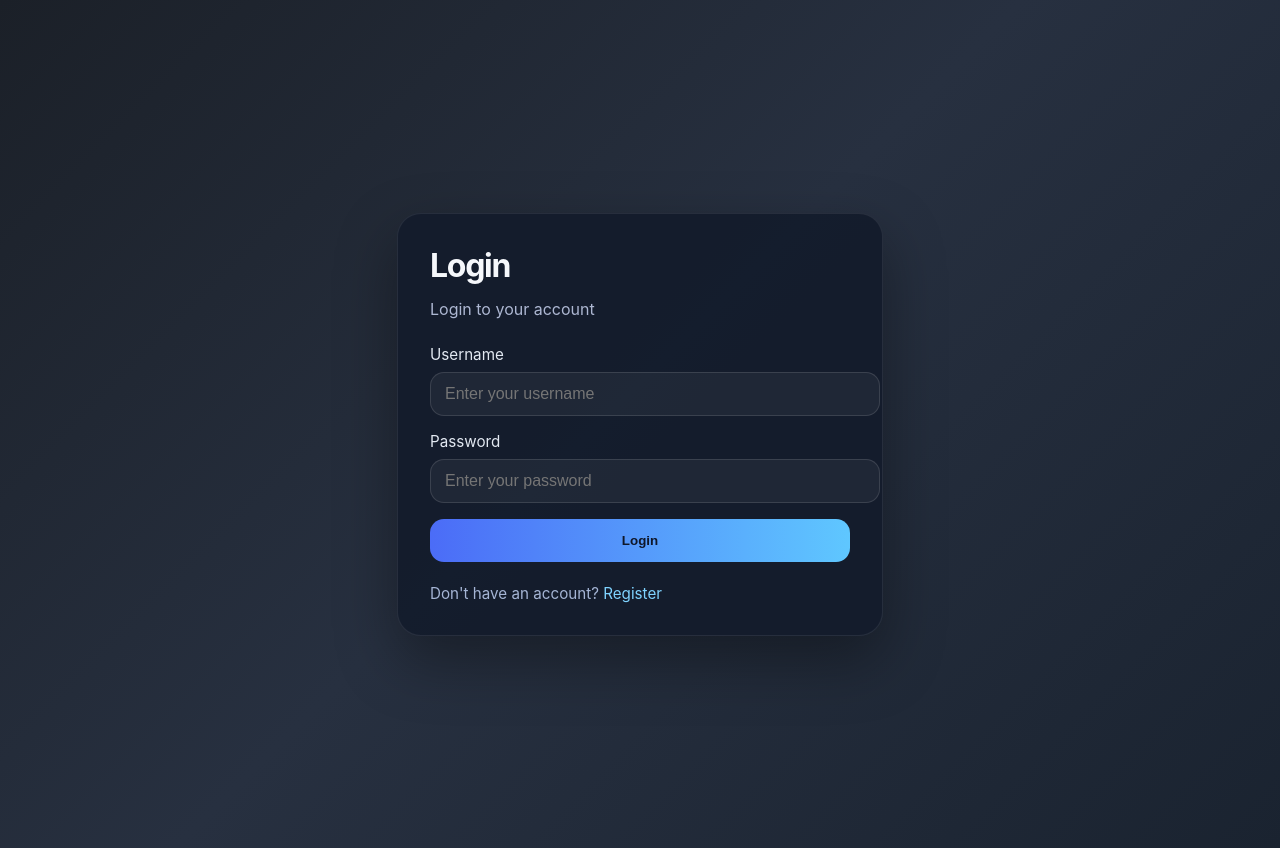
After one commit to nik-767/gloomvalut, a Django app: page /login/ in a window 1280 px wide. The commit adds this page. Run offline with Django 5.2, Linux system fonts and the light colour scheme.

Commit message:
Fix login view and structure project repository

```diff
--- a/core/views.py
+++ b/core/views.py
@@ -1,6 +1,7 @@
 from django.shortcuts import render , redirect
 from .models import *
 from django.contrib.auth.models import User
+from django.contrib.auth import authenticate, login, logout
 # Create your views here.
 
 def home(request):
@@ -20,6 +21,25 @@ def Register(request):
 
 
 
+        return redirect('login')
+
+    return render(request, "core/register.html")
+
+def login_view(request):
+    if request.user.is_authenticated:
         return redirect('home')
 
-    return render(request, "core/register.html")
+    error = None
+    if request.method == "POST":
+        username = request.POST.get('username')
+        password = request.POST.get('password')
+
+        user = authenticate(request, username=username, password=password)
+
+        if user is not None:
+            login(request, user)
+            return redirect('home')
+        else:
+            error = 'Invalid username or password.'
+
+    return render(request, 'core/login.html', {'error': error})
--- a/gloomvalut/settings.py
+++ b/gloomvalut/settings.py
@@ -118,7 +118,7 @@ USE_TZ = True
 STATIC_URL = 'static/'
 
 STATICFILES_DIRS = [
-    BASE_DIR.parent / "static",
+    BASE_DIR / 'static',
 ]
 
 MEDIA_URL = '/media/'
--- a/gloomvalut/urls.py
+++ b/gloomvalut/urls.py
@@ -22,8 +22,10 @@ from core.views import *
 
 urlpatterns = [
     path('admin/', admin.site.urls),
-    path('', Register, name='Register'),
+    path('', Register, name='register'),
+    path('login/', login_view, name='login'),
     path('home/', home , name='home' ),
+
 ]
 
 if settings.DEBUG:
--- /dev/null
+++ b/static/core/styles.css
@@ -0,0 +1,106 @@
+body {
+    margin: 0;
+    min-height: 100vh;
+    font-family: Inter, system-ui, -apple-system, BlinkMacSystemFont, "Segoe UI", sans-serif;
+    background: linear-gradient(135deg, #1b2028 0%, #273040 48%, #1a2330 100%);
+    color: #f5f7fb;
+}
+
+.page-wrapper {
+    display: flex;
+    align-items: center;
+    justify-content: center;
+    min-height: 100vh;
+    padding: 24px;
+}
+
+.login-card {
+    width: 100%;
+    max-width: 420px;
+    padding: 32px;
+    background: rgba(20, 28, 44, 0.94);
+    border: 1px solid rgba(255, 255, 255, 0.08);
+    border-radius: 24px;
+    box-shadow: 0 24px 60px rgba(0, 0, 0, 0.35);
+}
+
+.login-card h1 {
+    margin: 0 0 12px;
+    font-size: 2rem;
+    letter-spacing: -0.04em;
+}
+
+.subtitle {
+    margin: 0 0 24px;
+    color: #adb7d2;
+    line-height: 1.5;
+}
+
+.error {
+    margin: 0 0 16px;
+    padding: 12px 14px;
+    border-radius: 12px;
+    background: rgba(255, 72, 66, 0.15);
+    color: #ff9b99;
+    border: 1px solid rgba(255, 72, 66, 0.24);
+}
+
+.login-form {
+    display: grid;
+    gap: 16px;
+}
+
+.login-form label {
+    display: grid;
+    gap: 8px;
+    font-size: 0.95rem;
+    color: #e3e9f2;
+}
+
+.login-form input {
+    width: 100%;
+    padding: 12px 14px;
+    border: 1px solid rgba(255, 255, 255, 0.12);
+    border-radius: 14px;
+    background: rgba(255, 255, 255, 0.05);
+    color: #f8fbff;
+    font-size: 1rem;
+}
+
+.login-form input:focus {
+    outline: none;
+    border-color: rgba(108, 138, 255, 0.85);
+    box-shadow: 0 0 0 3px rgba(108, 138, 255, 0.16);
+}
+
+.btn {
+    width: 100%;
+    padding: 14px 18px;
+    border: none;
+    border-radius: 14px;
+    background: linear-gradient(90deg, #4b6cf7 0%, #5fc7ff 100%);
+    color: #0f172a;
+    font-weight: 700;
+    cursor: pointer;
+    transition: transform 0.18s ease, box-shadow 0.18s ease;
+}
+
+.btn:hover {
+    transform: translateY(-1px);
+    box-shadow: 0 18px 32px rgba(58, 133, 255, 0.24);
+}
+
+.footer-text {
+    margin: 22px 0 0;
+    font-size: 0.95rem;
+    color: #a5b5d5;
+}
+
+.footer-text a {
+    color: #7fd3ff;
+    text-decoration: none;
+}
+
+.footer-text a:hover {
+    text-decoration: underline;
+}
--- /dev/null
+++ b/templates/core/login.html
@@ -0,0 +1,36 @@
+{% load static %}
+<!DOCTYPE html>
+<html lang="en">
+<head>
+    <meta charset="UTF-8">
+    <meta name="viewport" content="width=device-width, initial-scale=1.0">
+    <title>Login</title>
+    <link rel="stylesheet" href="{% static 'core/styles.css' %}">
+</head>
+<body>
+    <div class="page-wrapper">
+        <div class="login-card">
+            <h1>Login</h1>
+            <p class="subtitle">Login to your account</p>
+            {% if error %}
+                <p class="error">{{ error }}</p>
+            {% endif %}
+            <form method="POST" class="login-form">
+                {% csrf_token %}
+                <label>
+                    Username
+                    <input type="text" name="username" placeholder="Enter your username" required>
+                </label>
+                <label>
+                    Password
+                    <input type="password" name="password" placeholder="Enter your password" required>
+                </label>
+                <button type="submit" class="btn">Login</button>
+            </form>
+            <p class="footer-text">
+                Don't have an account? <a href="{% url 'register' %}">Register</a>
+            </p>
+        </div>
+    </div>
+</body>
+</html>
--- a/templates/core/register.html
+++ b/templates/core/register.html
@@ -18,5 +18,6 @@
        <br>
        <button type="submit">submit</button>
     </form>
+     <a href="{% url 'login' %}">Login</a>
 </body>
 </html>
```
Also changed, not shown: db.sqlite3.
